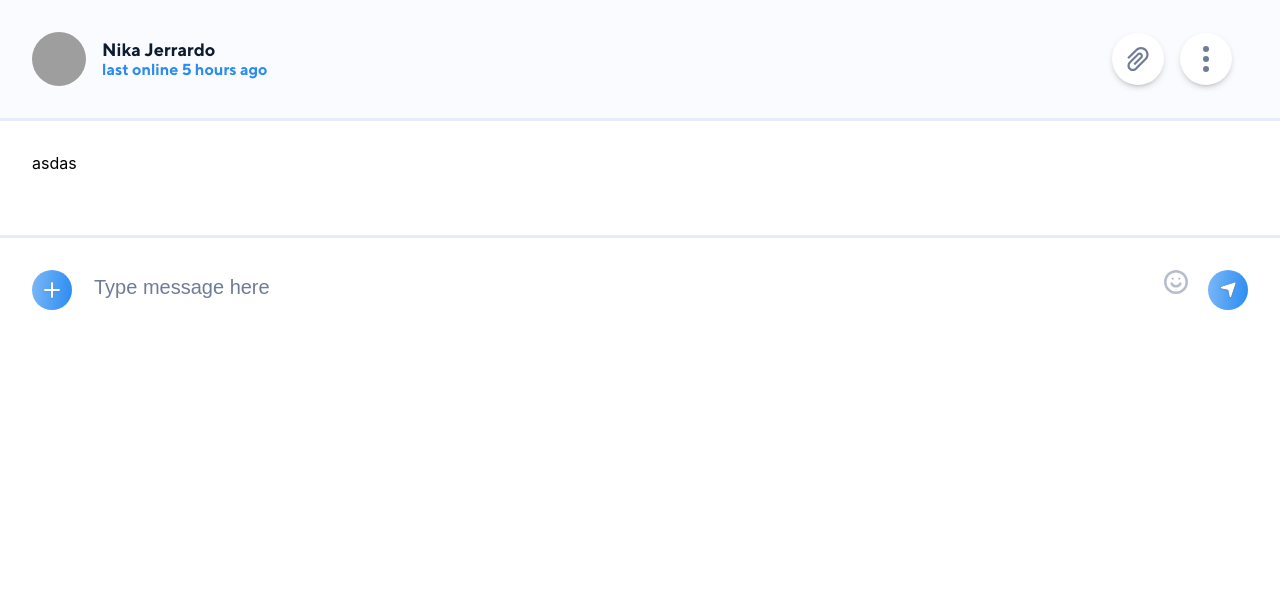
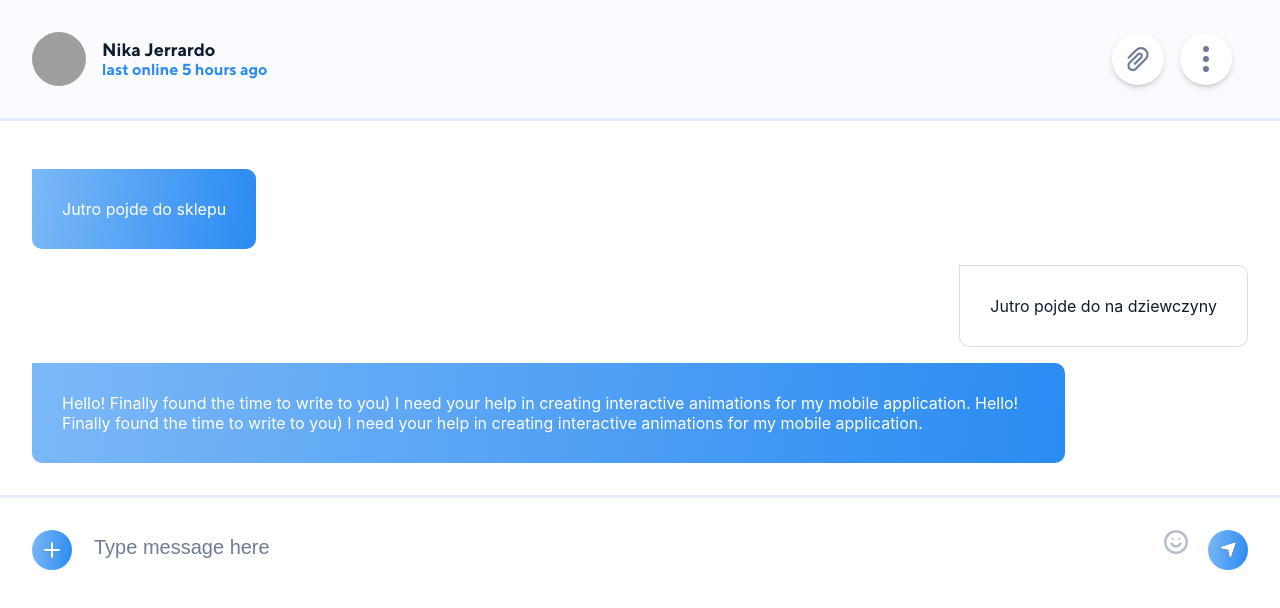
Before and after one commit to rnied137/React-ChatApp, a React (Create React App) app in the folder app/: page / in a window 1280 px wide. Shown: the top 608 px of the page. Built offline with nearby package versions, Linux system fonts and the light colour scheme; grey boxes are pictures that could not be loaded.

Commit message:
chat messages

```diff
--- a/app/src/Components/ChatArea.tsx
+++ b/app/src/Components/ChatArea.tsx
@@ -1,18 +1,28 @@
 import React from 'react'
 import styled from 'styled-components';
 
+import { Message } from './Message';
 
 const Chat = styled.div`
 padding: ${props=>props.theme.padding.pad2};
 background-color:  ${props => props.theme.colors.white};
 min-height: 50px;
+display: flex;
+flex-direction: column;
+align-items: flex-start;
+
 
 
 `;
 export const ChatArea = () => {
     return (
         <Chat>
-            asdas
+            <Message>Jutro pojde do sklepu</Message>
+
+            <Message isUser>Jutro pojde do na dziewczyny</Message>
+            <Message>Hello! Finally found the time to write to you) I need your help in creating interactive animations for my mobile application. Hello! Finally found the time to write to you) I need your help in creating interactive animations for my mobile application. </Message>
+
+
         </Chat>
     )
 }
--- /dev/null
+++ b/app/src/Components/Message.tsx
@@ -0,0 +1,34 @@
+import React from 'react'
+import styled from 'styled-components';
+
+
+
+type ContainerProps = {
+    isUser?:Boolean;
+}
+
+const Container = styled.span<ContainerProps>`
+background: ${props=>props.isUser ? props.theme.colors.white :`linear-gradient(96.78deg, #7CB8F7 0%, #2A8BF2 100%)`};
+color: ${props=> props.isUser ? props.theme.colors.black : props.theme.colors.white};
+max-width:80%;
+display: inline-block;
+padding:30px;
+border-radius: 0 10px 10px 10px;
+margin-top:1em;
+border: ${props=>props.isUser ? `1px solid rgba(112, 124, 151, 0.25)` : null };
+align-self: ${props=>props.isUser ? `flex-end`:`flex-start`};
+`;
+
+
+interface IMessageProps  {
+    children?:string | React.ReactNode;
+    isUser?: Boolean;
+};
+
+export const Message: React.FC<IMessageProps> = ({children, isUser=false}) => {
+    return (
+        <Container isUser={isUser}>
+            {children}
+        </Container>
+    )
+}
```
